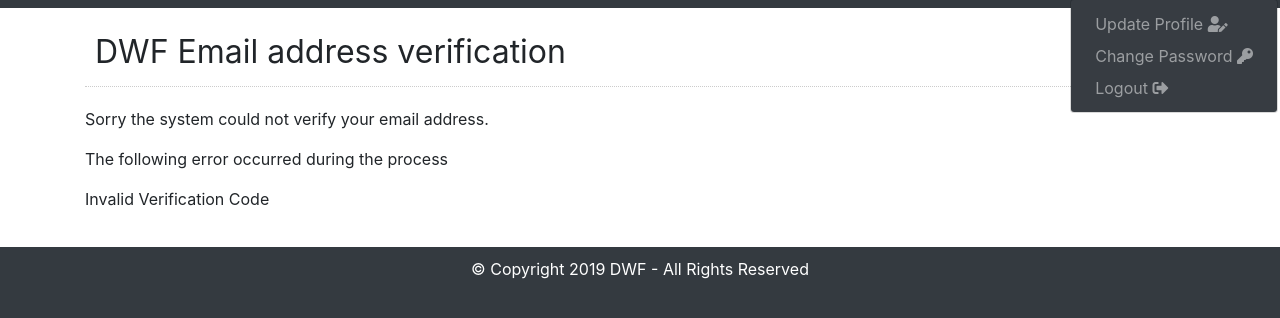
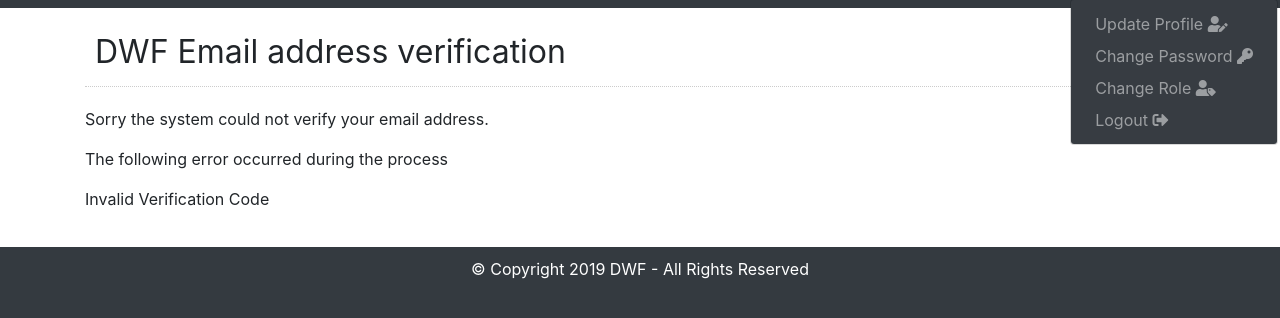
Before and after one commit to ADACS-Australia/SS19A-JCooke, a Django app: page /projects/live/dwf/accounts/verify/ in a window 1280 px wide, after a click that opens the changed part. Shown: the part 54-372 px from the top of the page. Run offline with Django 3.2, Linux system fonts and the light colour scheme; the visitor is signed in with stand-in values (Sample User, id 1); data comes from the database, SQL or seed files in the repository; some libraries are stand-ins or nearby versions.

Commit message:
request role change initial

```diff
--- /dev/null
+++ b/accounts/forms/role_change_request.py
@@ -0,0 +1,40 @@
+"""
+Distributed under the MIT License. See LICENSE.txt for more info.
+"""
+
+from django import forms
+from django.utils.translation import ugettext_lazy as _
+
+from ..models import UserRoleRequest
+
+
+FIELDS = ['current_role', 'intended_role', ]
+
+WIDGETS = {
+            'current_role': forms.Select(
+                attrs={'class': "form-control", 'tabindex': '1'},
+            ),
+            'intended_role': forms.Select(
+                attrs={'class': "form-control", 'tabindex': '2'},
+            ),
+        }
+
+LABELS = {
+    'current_role': _('Current Role'),
+    'intended_role': _('Intended Role'),
+}
+
+
+class RoleChangeRequestForm(forms.ModelForm):
+    """
+    Model form to Request to Change Role
+    """
+    def __init__(self, *args, **kwargs):
+        super(RoleChangeRequestForm, self).__init__(*args, **kwargs)
+        self.fields['intended_role'].required = True
+
+    class Meta:
+        model = UserRoleRequest
+        fields = FIELDS
+        labels = LABELS
+        widgets = WIDGETS
--- a/accounts/models.py
+++ b/accounts/models.py
@@ -28,6 +28,7 @@ class User(AbstractUser):
     """
     User model extending AbstractUser
     """
+
     def __init__(self, *args, **kwargs):
         super(User, self).__init__(*args, **kwargs)
 
@@ -106,8 +107,40 @@ class UserRole(models.Model):
 
     class Meta(object):
         unique_together = (
-            ('user', 'role', ),
+            ('user', 'role',),
         )
+
+    def __str__(self):
+        return u'%s - %s' % (self.user, self.role)
+
+
+class UserRoleRequest(models.Model):
+    user = models.ForeignKey(User, on_delete=models.CASCADE, related_name='request_user')
+    current_role = models.ForeignKey(Role, on_delete=models.CASCADE, related_name='request_current_role', blank=False,
+                                     null=False)
+    intended_role = models.ForeignKey(Role, on_delete=models.CASCADE, related_name='request_intended_role', blank=False,
+                                      null=False)
+    request_time = models.DateTimeField(auto_now_add=True)
+
+    ACTION_REQUIRED = 'Action Required'
+    APPROVED = 'Approved'
+    REJECTED = 'Rejected'
+    DELETED = 'Deleted'
+
+    STATUS_CHOICES = [
+        (ACTION_REQUIRED, ACTION_REQUIRED),
+        (APPROVED, APPROVED),
+        (REJECTED, REJECTED),
+        (DELETED, DELETED),
+    ]
+
+    status = models.CharField(max_length=20, choices=STATUS_CHOICES, blank=False, default=ACTION_REQUIRED)
+    approved_time = models.DateTimeField(blank=True, null=True)
+    approved_by = models.ForeignKey(User, on_delete=models.CASCADE, related_name='request_approved_by', null=True,
+                                    blank=True)
+
+    def __str__(self):
+        return u'%s (from %s to %s)' % (self.user, self.current_role, self.intended_role)
 
 
 class Verification(models.Model):
--- a/accounts/urls.py
+++ b/accounts/urls.py
@@ -8,7 +8,7 @@ from django.contrib.auth import views as auth_views
 
 from .forms.password_reset import PasswordResetCustomForm
 from .forms.password_change import PasswordChangeCustomForm
-from .views import registration, profile, verify
+from .views import registration, profile, verify, request_change_role
 
 # defines the URLs for the accounts app
 urlpatterns = [
@@ -49,4 +49,5 @@ urlpatterns = [
              template_name='accounts/registration/password_reset_complete.html',
          ), name='password_reset_complete'),
     path('verify/', verify, name='verify_account'),
+    path('request_change_role/', request_change_role, name='request_change_role'),
 ]
--- a/accounts/views.py
+++ b/accounts/views.py
@@ -11,6 +11,7 @@ from six.moves.urllib import parse
 
 from .forms.profile import EditProfileForm
 from .forms.registation import RegistrationForm
+from .forms.role_change_request import RoleChangeRequestForm
 from . import utility
 from .models import User
 
@@ -120,6 +121,46 @@ def profile(request):
     )
 
 
+@login_required
+def request_change_role(request):
+    """
+    View to request change of role
+    :param request:
+    :return:
+    """
+
+    data = {}
+    if request.method == 'POST':
+        form = RoleChangeRequestForm(request.POST, instance=request.user)
+        if form.is_valid():
+            data = form.cleaned_data
+            form.save()
+            messages.success(request, 'Information successfully recorded', 'alert alert-success')
+            return render(
+                request,
+                "accounts/role_change.html",
+                {
+                    'form': form,
+                    'type': 'update_profile_success',
+                    'data': data,
+                },
+            )
+        else:
+            messages.error(request, 'Please correct the error(s) below.', 'alert alert-warning')
+    else:
+        form = RoleChangeRequestForm(instance=request.user)
+
+    return render(
+        request,
+        "accounts/role_change.html",
+        {
+            'form': form,
+            'data': data,
+            'submit_text': 'Submit Request',
+        },
+    )
+
+
 def verify(request):
     """
     View to verify a request, using verification table
--- a/dwfcommon/templates/dwfcommon/base/header.html
+++ b/dwfcommon/templates/dwfcommon/base/header.html
@@ -35,13 +35,16 @@
                     <li class="nav-item dropdown">
                         <a class="nav-link dropdown-toggle" href="#" id="navbarDropdownProfileLink"
                            data-toggle="dropdown" aria-haspopup="true" aria-expanded="false">
-                            {% if user.first_name %}{{ user.first_name }}{% else %}Profile{% endif %} <i
+                            {% if user.first_name %}{{ user.first_name }}{% else %}Profile{% endif %}
+                            {% if user.user_role and user.user_role != 'Public' %}({{ user.user_role }}) {% endif %}<i
                                 class="fas fa-user-cog"></i></a>
                         <div class="dropdown-menu" aria-labelledby="navbarDropdownProfileLink">
                             <a class="dropdown-item" href="{% url 'profile' %}">Update Profile <i
                                     class="fas fa-user-edit"></i></a>
                             <a class="dropdown-item" href="{% url 'password_change' %}">Change Password <i
                                     class="fas fa-key"></i></a>
+                            <a class="dropdown-item" href="{% url 'request_change_role' %}">Change Role <i
+                                    class="fas fa-user-tag"></i></a>
                             <a class="dropdown-item" href="{% url 'logout' %}">Logout <i
                                     class="fas fa-sign-out-alt"></i></a>
                         </div>
@@ -55,6 +58,8 @@
                                 <a class="dropdown-item" href="{% url 'all_jobs' %}">All Launched Jobs</a>
                                 <a class="dropdown-item" href="{% url 'all_drafts' %}">All Draft Jobs</a>
                                 <a class="dropdown-item" href="{% url 'all_deleted_jobs' %}">All Deleted Jobs</a>
+                                <div class="dropdown-divider"></div>
+                                <a class="dropdown-item" href="{% url 'all_deleted_jobs' %}">Role Change Requests</a>
                             </div>
                         </li>
                     {% endif %}
--- a/requirements.txt
+++ b/requirements.txt
@@ -2,8 +2,9 @@
 # This file is autogenerated by pip-compile
 # To update, run:
 #
-#    pip-compile requirements.in --output-file requirements.txt
+#    pip-compile --output-file=requirements.txt requirements.in
 #
 django==2.2.1
 pytz==2019.1              # via django
+six==1.12.0
 sqlparse==0.3.0           # via django
```
Also changed, not shown: accounts/admin.py (+13 -1 lines), accounts/templates/accounts/role_change.html (added, +11 -0 lines), accounts/migrations/0004_userrolerequest.py (added), 1 other file.
